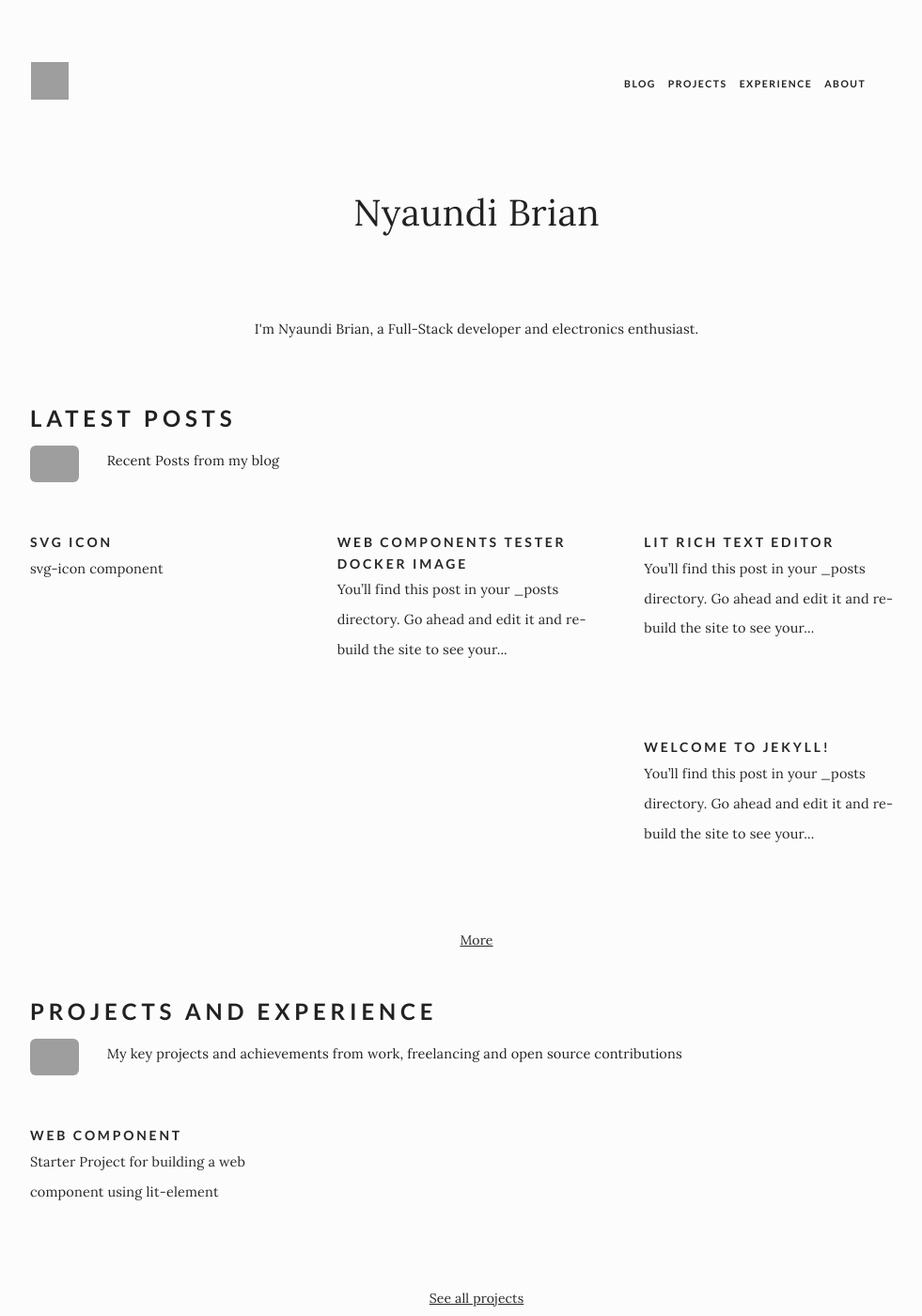
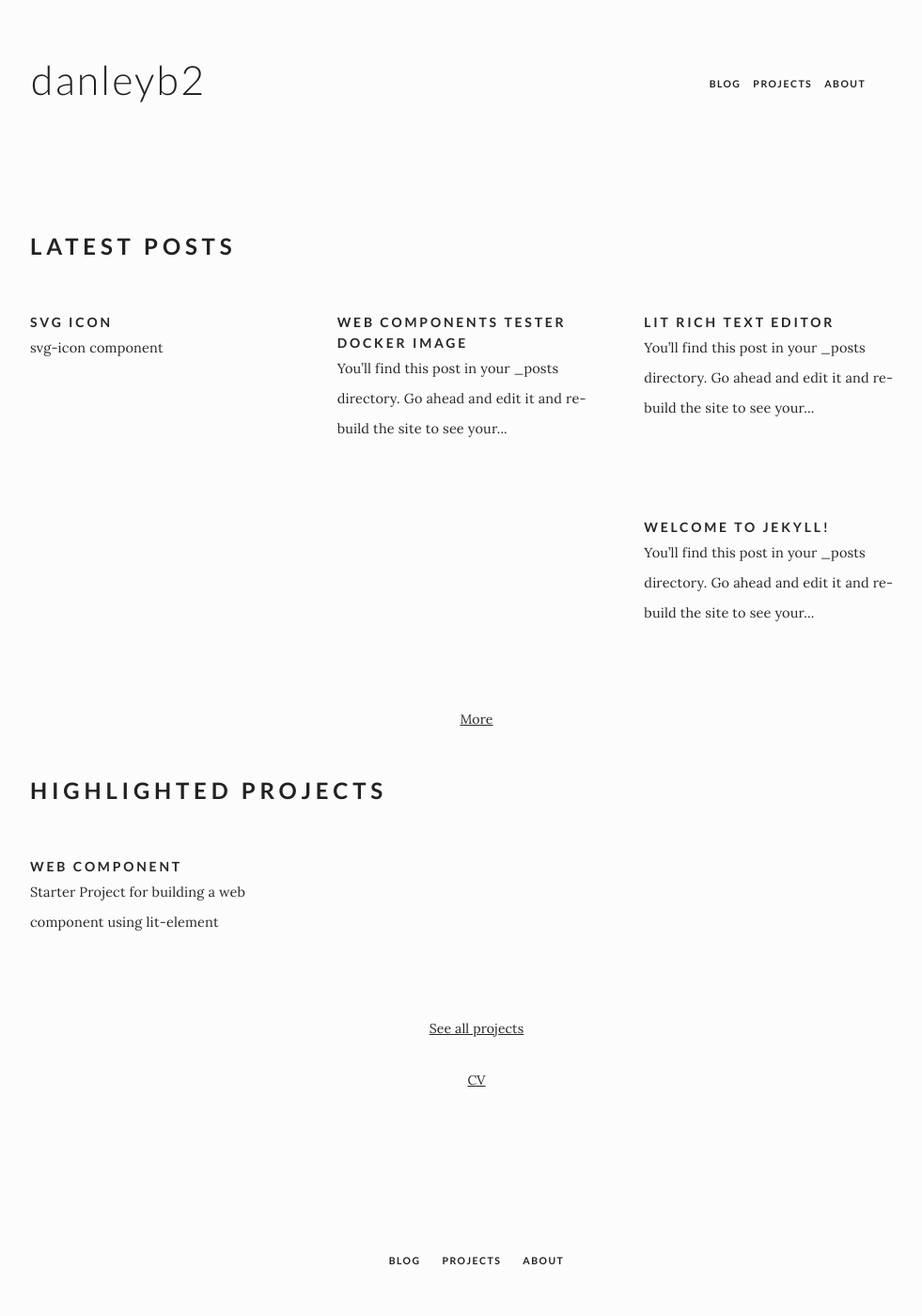
Before and after one commit to danleyb2/danleyb2.github.io, a Jekyll site: the page built from index.html, in a window 1280 px wide and 1400 px high. Shown: the whole window at 94% size, without its empty margins (133-1114 px from the left). Built offline with Jekyll 4.4.1, drawn with Linux system fonts in a browser that asks for light colours; some web fonts are replaced; some of the changed text lies outside the part shown; grey boxes are pictures that could not be loaded.

Commit message:
feat: add new project entries and refine project details across pages

```diff
--- a/_config.yml
+++ b/_config.yml
@@ -30,7 +30,7 @@
 header_pages:
   - blog.html
   - projects.html
-  - experiences.html
+  #- experiences.html
   - about.html
 
 # Build settings
--- a/_includes/footer2.html
+++ b/_includes/footer2.html
@@ -16,6 +16,6 @@
   <div class="text-center footer-social-icons">
     <a class="navbar-link navbar-social-icon" href="https://github.com/danleyb2"><i class="fa fa-github"></i></a>
     <a target="_blank" href="https://twitter.com/danleyb2"><i class="fa fa-twitter"></i></a>
-    <p class="text-center copyright">Copyright &copy; 2016-2022 <a href='{{ "/" | relative_url }}'>{{ site.title | escape }}</a></p>
+    <p class="text-center copyright">Copyright &copy; 2016-2026 <a href='{{ "/" | relative_url }}'>{{ site.title | escape }}</a></p>
   </div>
 </footer>
--- a/_includes/header2.html
+++ b/_includes/header2.html
@@ -8,7 +8,7 @@
     <div class="container-fluid">
       <div class="navbar-header">
         <a class="navbar-brand navbar-link" href='{{ "/" | relative_url }}'>
-          <img src="{{ '/assets/images/logo-alien.png' | relative_url }}"  style="width: 40px;height: 40px;" alt="{{ site.title | escape }}">
+          {{ site.title | escape }}
         </a>
         <button class="navbar-toggle collapsed" data-toggle="collapse" data-target="#navbar-wrapper">
           <span class="sr-only">Toggle navigation</span>
--- a/about.html
+++ b/about.html
@@ -23,14 +23,14 @@
 <div class="container-fluid">
     <div class="row meta">
         <div class="col-xs-12">
-            <h1 class="text-center single-title">About Me</h1>
+            <h1 class="text-center single-title">Nyaundi Brian</h1>
         </div>
     </div>
     <div class="row entry-content">
 
         <div class="col-sm-8 col-sm-offset-2 text-justify">
             <p>
-              Hello, I'm Nyaundi Brian, a Full-Stack developer and electronics enthusiast.
+              Hello, I'm a Full-Stack developer and electronics enthusiast.
               I am currently at <a href="https://platerecognizer.com/">Platerecognizer</a> building Vision AI models and
               creating integrations around them such as APIs, sites and scripts.
               I was previously an Implementations Lead at InterIntel Technologies across their various products such as Nenasasa
--- a/index.html
+++ b/index.html
@@ -15,48 +15,16 @@
 
 </style>
 
-<div class="row meta">
-  <div class="col-xs-12 text-center">
-    <h1 class="single-title">Nyaundi Brian</h1>
-  </div>
-</div>
-
 <div class="row entry-content">
 
-  <div class="col-sm-8 col-sm-offset-2 text-center">
-    <p>
-      I'm Nyaundi Brian, a Full-Stack developer and electronics enthusiast.
-    </p>
 
-  </div>
-
-  <!-- This is commented out because it appears on small devices and ruins the UI  -->
-
-  <!-- <div class="col-xs-12 visible-sm d-none">
-    <br>
-    <p>
-      <img class="img-responsive img-circle center-block" src='{{ "/assets/images/me.jpg" | relative_url }}'
-        alt="image-alternative" style="max-height: 100px;">
-    </p>
-  </div> -->
 
   <div class="col-xs-12">
-    <div class="clearfix"></div>
+
             <h3 id="browser_extensions" style="padding-top: 40px;">
               Latest Posts
             </h3>
-            <div class="row">
-                <div class="col-sm-1 hidden-xs mb-4">
-                    <a href="#">
-                        <img src="/static/images/f_projects/django.686a16796bfa.png" class="img-responsive img-rounded">
-                    </a>
-                </div>
-                <div class="col-sm-11">
-                    <p>
-                      Recent Posts from my blog
-                    </p>
-                </div>
-            </div>
+
             <div class="row col-6">
 
               {% for post in site.posts %}
@@ -79,19 +47,8 @@
               <a href="/blog" class="btn">More</a>
             </div>
 
-            <h3 id="django" style="padding-top: 40px;">Projects and Experience</h3>
-            <div class="row">
-                <div class="col-sm-1 hidden-xs mb-4">
-                    <a href="#">
-                        <img src="/static/images/f_projects/django.686a16796bfa.png" class="img-responsive img-rounded">
-                    </a>
-                </div>
-                <div class="col-sm-11">
-                    <p>
-                      My key projects and achievements from work, freelancing and open source contributions
-                    </p>
-                </div>
-            </div>
+            <h3 id="django" style="padding-top: 40px;">Highlighted Projects</h3>
+
             <div class="row col-6">
                 <div class="col-lg-4 col-sm-6" style="padding-top: 40px; margin-bottom: 40px;">
                     <h5 style="margin-bottom: 0px;">
```
